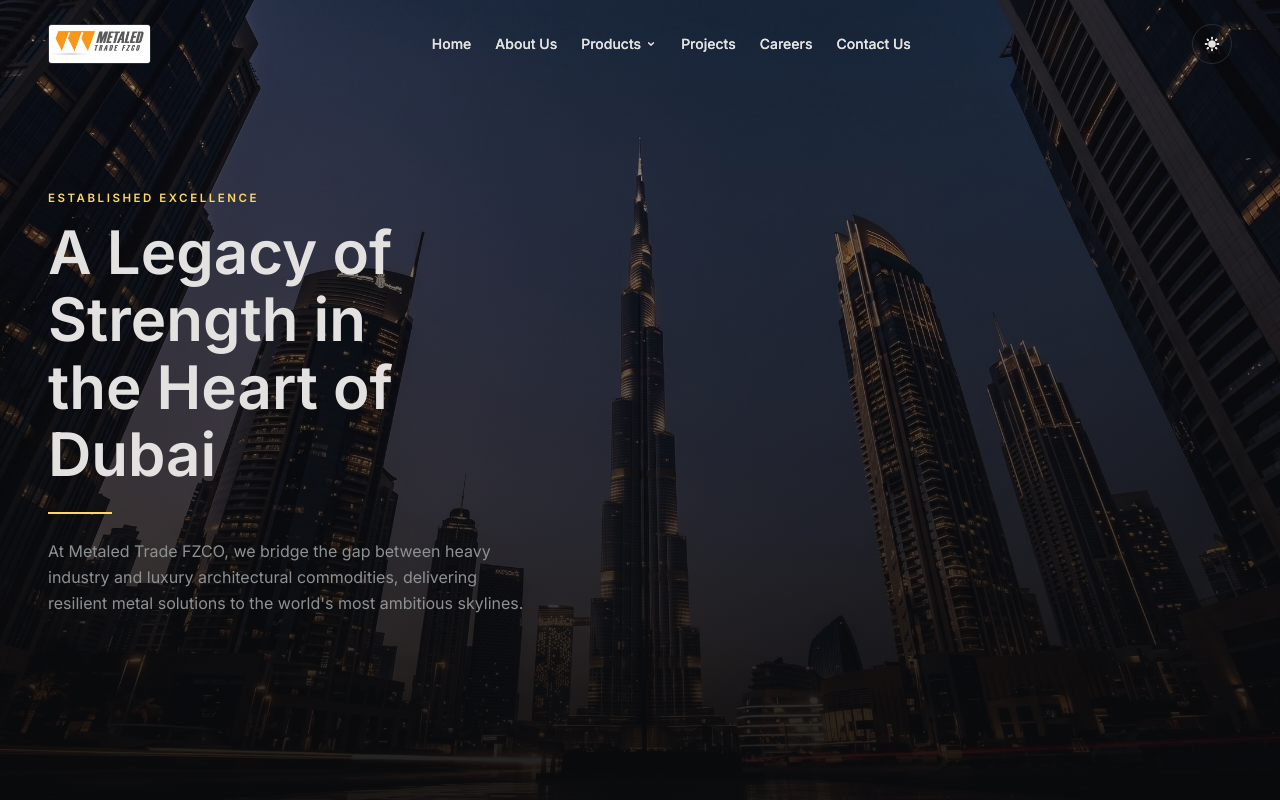
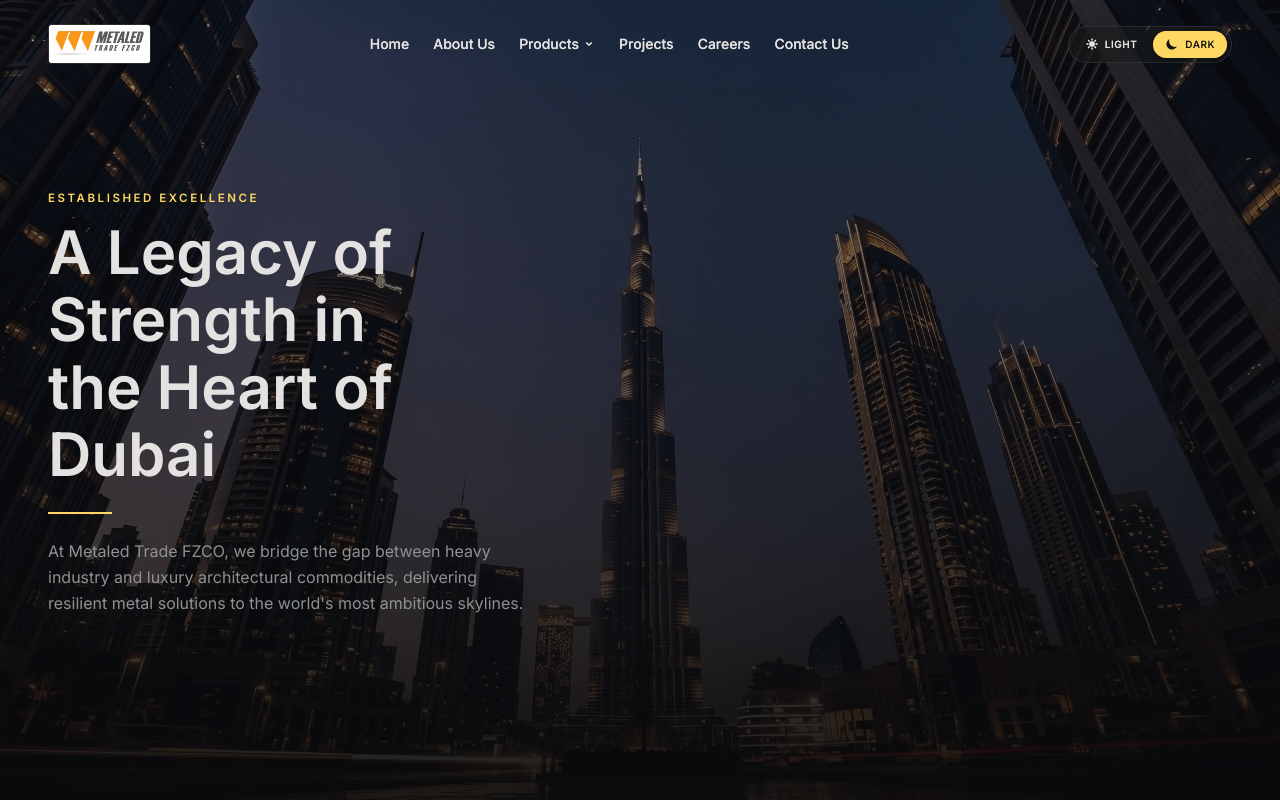
Before and after one commit to tusharikasuman/metaledtrade, a React (Vite) app in the folder frontend/: page / in a window 1280 px wide. Shown: the top 800 px of the page. Built offline with nearby package versions, Linux system fonts and the light colour scheme.

Commit message:
feat: upgrade navbar theme toggler to dual-pill selector and fix casing on component imports

```diff
--- a/frontend/src/App.jsx
+++ b/frontend/src/App.jsx
@@ -6,8 +6,8 @@ import Contact from './Pages/Contact.jsx'
 import Careers from './Pages/Careers.jsx'
 import Projects from './Pages/Projects.jsx'
 import { Routes, Route } from 'react-router-dom';
-import Navbar from './components/Navbar.jsx'
-import Footer from './components/Footer.jsx'
+import Navbar from './Components/Navbar.jsx'
+import Footer from './Components/Footer.jsx'
 
 
 
--- a/frontend/src/Components/Navbar.jsx
+++ b/frontend/src/Components/Navbar.jsx
@@ -85,14 +85,37 @@ export default function Navbar() {
       </nav>
 
       <div className="flex items-center gap-3">
-        {/* Light/Dark Mode Switcher */}
-        <button
-          onClick={toggleTheme}
-          className="p-2.5 rounded-full border border-outline-variant/30 text-ivory hover:text-gold hover:border-gold/50 hover:bg-bg-alt/20 transition-all duration-300 cursor-pointer"
-          aria-label="Toggle light and dark mode theme"
-        >
-          {isLight ? <HiMoon className="text-lg" /> : <HiSun className="text-lg" />}
-        </button>
+        {/* Light/Dark Mode Pill Switcher */}
+        <div className="flex items-center bg-bg-alt/40 border border-outline-variant/30 rounded-full p-1 gap-1">
+          <button
+            onClick={() => {
+              if (!isLight) toggleTheme();
+            }}
+            className={`p-1.5 px-3 rounded-full text-[10px] font-bold uppercase tracking-wider flex items-center gap-1.5 transition-all duration-300 cursor-pointer ${
+              isLight
+                ? "bg-[#ffd862] text-[#131313] shadow-md"
+                : "text-ivory hover:text-[#ffd862]"
+            }`}
+            aria-label="Light mode select button"
+          >
+            <HiSun className="text-sm" />
+            <span className="hidden sm:inline">Light</span>
+          </button>
+          <button
+            onClick={() => {
+              if (isLight) toggleTheme();
+            }}
+            className={`p-1.5 px-3 rounded-full text-[10px] font-bold uppercase tracking-wider flex items-center gap-1.5 transition-all duration-300 cursor-pointer ${
+              !isLight
+                ? "bg-[#ffd862] text-[#131313] shadow-md"
+                : "text-ivory hover:text-[#ffd862]"
+            }`}
+            aria-label="Dark mode select button"
+          >
+            <HiMoon className="text-sm" />
+            <span className="hidden sm:inline">Dark</span>
+          </button>
+        </div>
 
         {/* Mobile menu trigger */}
         <button
--- a/frontend/src/Pages/Careers.jsx
+++ b/frontend/src/Pages/Careers.jsx
@@ -1,7 +1,7 @@
 import React, { useState, useRef, useEffect } from "react";
 import { motion, AnimatePresence } from "framer-motion";
-import Navbar from "../components/Navbar";
-import Footer from "../components/Footer";
+import Navbar from "../Components/Navbar";
+import Footer from "../Components/Footer";
 import { HiOutlineArrowRight, HiOutlineX, HiOutlineCloudUpload, HiOutlineLocationMarker, HiOutlineBriefcase, HiOutlinePencil } from "react-icons/hi";
 
 const OPEN_POSITIONS = [
--- a/frontend/src/Pages/Contact.jsx
+++ b/frontend/src/Pages/Contact.jsx
@@ -1,7 +1,7 @@
 import React from "react";
 import { motion } from "framer-motion";
-import Navbar from "../components/Navbar";
-import Footer from "../components/Footer";
+import Navbar from "../Components/Navbar";
+import Footer from "../Components/Footer";
 import { HiOutlineMail, HiOutlinePhone, HiOutlineLocationMarker } from "react-icons/hi";
 
 // Animation Variants
--- a/frontend/src/Pages/Home.jsx
+++ b/frontend/src/Pages/Home.jsx
@@ -2,7 +2,7 @@ import React, { useState, useEffect } from "react";
 import { motion } from "framer-motion";
 import { HiOutlineGlobeAlt } from "react-icons/hi";
 import { HiPlay } from "react-icons/hi2";
-import Navbar from "../components/Navbar";
+import Navbar from "../Components/Navbar";
 import bgImg from "../assets/homebg.png";
 import bgImgLight from "../assets/homebg_light.png";
 
```
